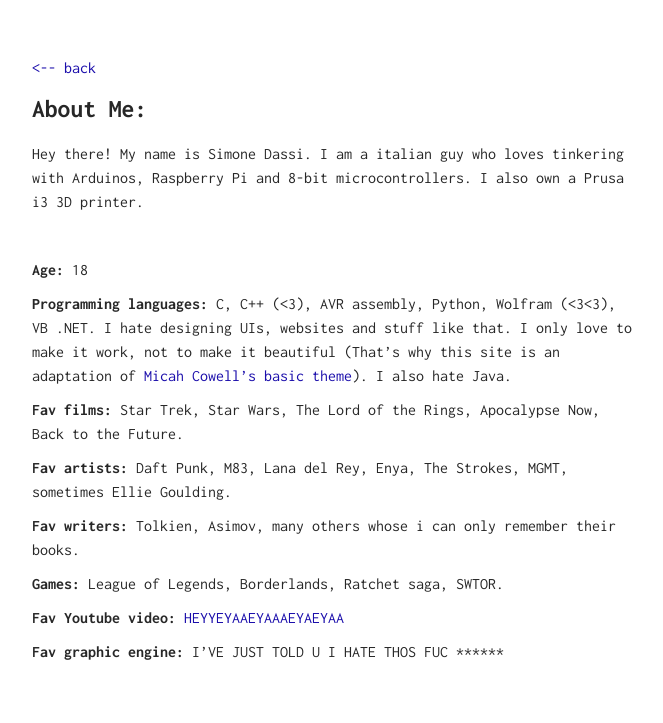
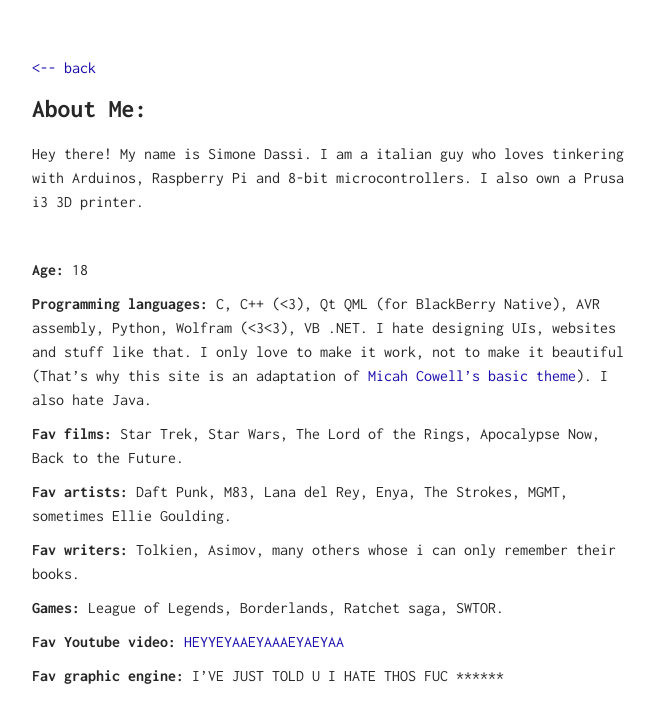
Before and after one commit to SimoDax/simodax.github.io, a Jekyll site: the page built from me/index.md, in a window 1280 px wide. Shown: the top 723 px of the page, without its empty margins (308-971 px from the left). Built offline with Jekyll 4.4.1, drawn with Linux system fonts in a browser that asks for light colours.

Commit message:
Updated index.md

```diff
--- a/me/index.md
+++ b/me/index.md
@@ -9,7 +9,7 @@
 
 **Age:** 18
 
-**Programming languages:** C, C++ (<3), AVR assembly, Python, Wolfram (<3<3), VB .NET. I hate designing UIs, websites and stuff like that. I only love to make it work, not to make it beautiful (That's why this site is an adaptation of [Micah Cowell's basic theme](https://github.com/getmicah/getmicah.github.io)). I also hate Java.
+**Programming languages:** C, C++ (<3), Qt QML (for BlackBerry Native), AVR assembly, Python, Wolfram (<3<3), VB .NET. I hate designing UIs, websites and stuff like that. I only love to make it work, not to make it beautiful (That's why this site is an adaptation of [Micah Cowell's basic theme](https://github.com/getmicah/getmicah.github.io)). I also hate Java.
 
 **Fav films:** Star Trek, Star Wars, The Lord of the Rings, Apocalypse Now, Back to the Future.
 
```
